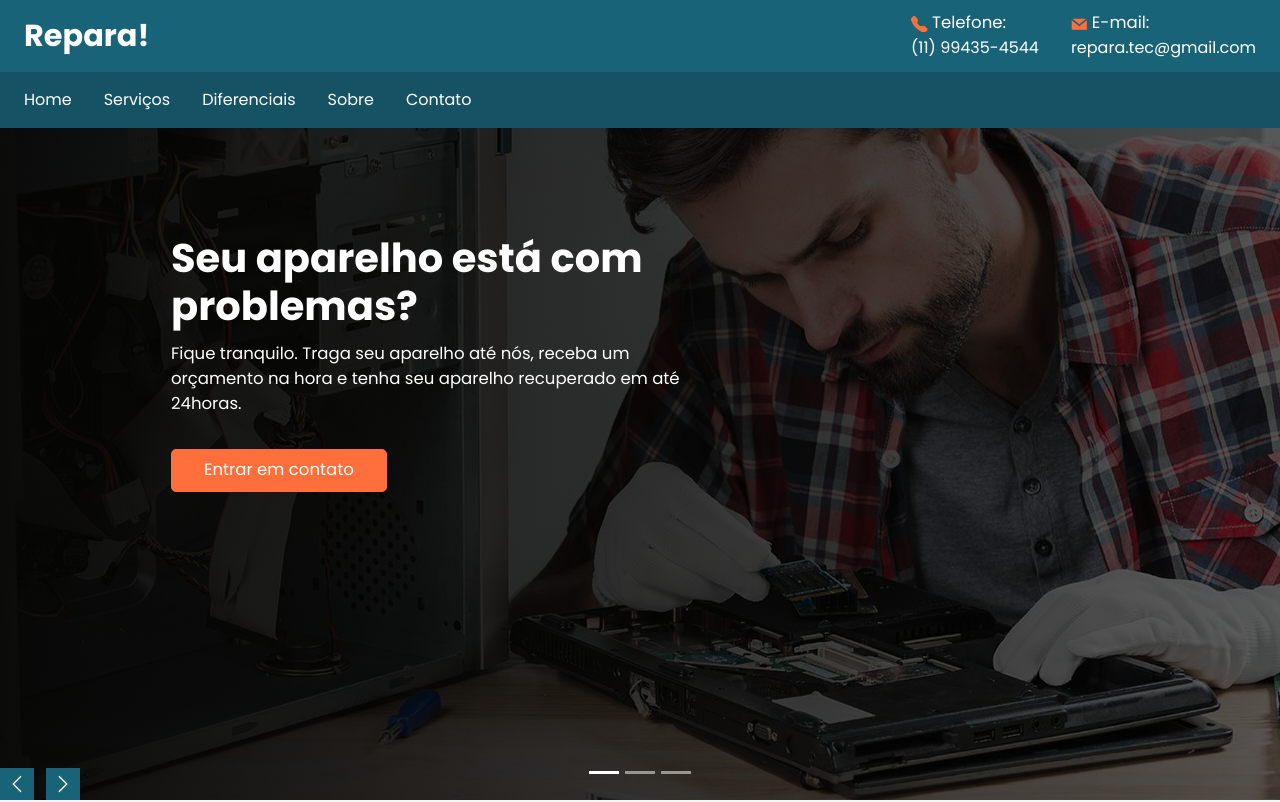
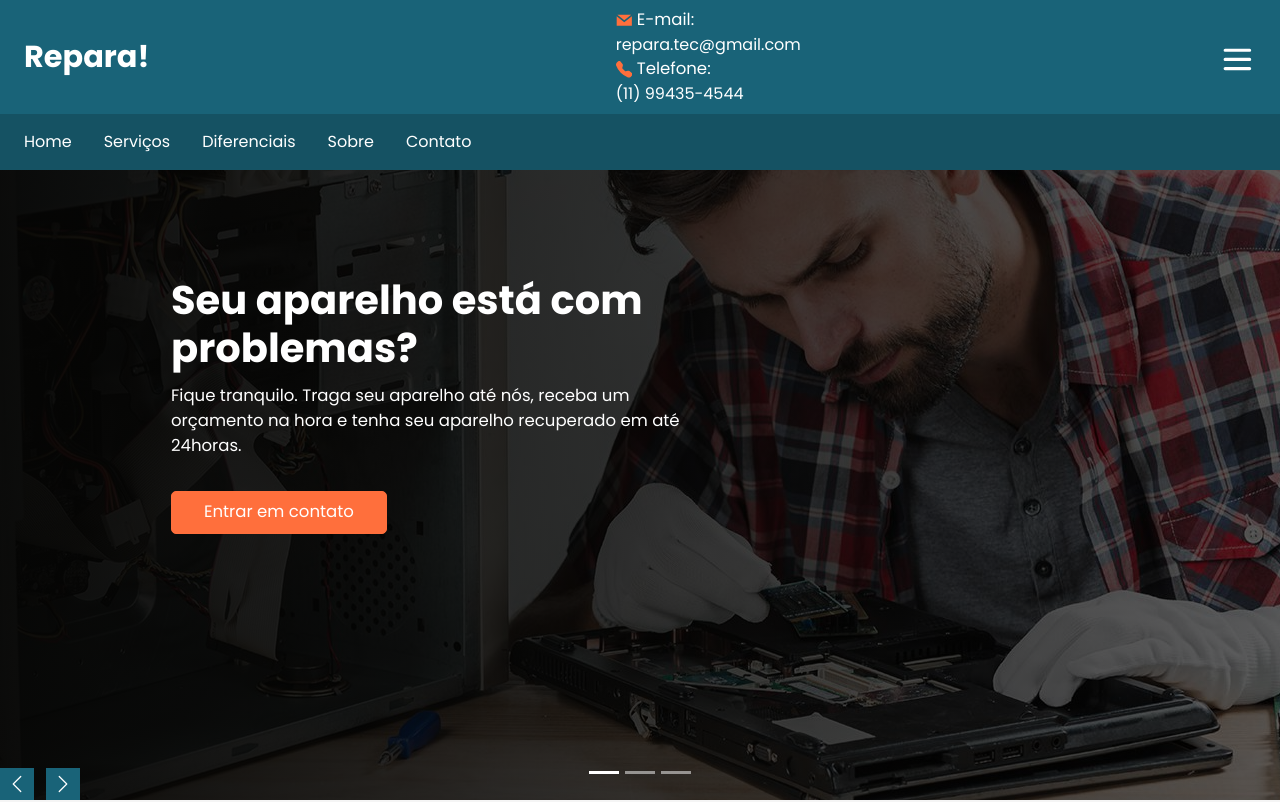
Before and after one commit to DanielArrivabene/repara, a React (Vite) app in the folder repara/: page / in a window 1280 px wide. Shown: the top 802 px of the page. Built offline with nearby package versions, Linux system fonts and the light colour scheme.

Commit message:
menu integrado

```diff
--- /dev/null
+++ b/repara/src/components/header/Menu.jsx
@@ -0,0 +1,47 @@
+import { HiOutlineMenu } from "react-icons/hi";
+import { useState } from 'react';
+
+import "../../styles/components/Menu.scss";
+
+import NavbarTopLink from './NavbarTopLink'
+import NavbarBottom from "./NavbarBottom";
+
+function Menu() {
+    const [showModal, setShowModal] = useState(false);
+
+  const handleModal = () => {
+    setShowModal(!showModal);
+  };
+
+  return (
+    <>
+        <div>
+        <button id="menu_icon" onClick={handleModal}>
+            <HiOutlineMenu />
+        </button>
+
+        {showModal && (
+            <div className="modal show fade menu_modal" tabIndex="-1" role="dialog">
+                <div className="modal-dialog" role="document">
+                    <div className="modal-content">
+                        <div className="modal-header">
+                            <button type="button" className="close" onClick={handleModal}>
+                                <span>&times;</span>
+                            </button>
+                        </div>
+                        <div className="modal-body">
+                            <NavbarBottom />
+                            <ul className="navbar-nav">
+                                <NavbarTopLink />
+                            </ul>
+                        </div>
+                    </div>
+                </div>
+            </div>
+        )}
+    </div>
+    </>
+  )
+}
+
+export default Menu
--- a/repara/src/components/header/Navbar.jsx
+++ b/repara/src/components/header/Navbar.jsx
@@ -1,10 +1,8 @@
-import { BsFillTelephoneFill } from "react-icons/bs";
-import { GrMail } from "react-icons/gr";
-
 import '../../styles/components/Navbar.scss'
 
 import NavbarTopLink from './NavbarTopLink'
 import NavbarBottom from './NavbarBottom'
+import Menu from "./Menu";
 
 function Navbar() {
   return (
@@ -13,9 +11,9 @@ function Navbar() {
             <div className="navbar_top navbar navbar-expand-lg p-2 px-4">
                 <a id="navbar_top__logo" className="navbar-brand" href="#">Repara!</a>
                 <ul className="navbar-nav">
-                    <NavbarTopLink label="Telefone" data="(11) 99435-4544" icon={<BsFillTelephoneFill />} href="#" />
-                    <NavbarTopLink label="E-mail" data="repara.tec@gmail.com" icon={<GrMail />}  href="#" />
+                    <NavbarTopLink />
                 </ul>
+                <Menu />
             </div>
             <NavbarBottom />
         </nav>
--- a/repara/src/components/header/NavbarTopLink.jsx
+++ b/repara/src/components/header/NavbarTopLink.jsx
@@ -1,10 +1,21 @@
-/* eslint-disable react/prop-types */
+import { BsFillTelephoneFill } from "react-icons/bs";
+import { GrMail } from "react-icons/gr";
 
-function NavbarTopLink(props) {
+function NavbarTopLink() {
+
+    const links = [
+        {label: "E-mail", data: "repara.tec@gmail.com", icon: <GrMail />, href:"#"},
+        {label: "Telefone", data:"(11) 99435-4544", icon: <BsFillTelephoneFill />, href:"#"},
+    ]
+
     return (
         <li className="navbar_top__item nav-item">
-            <p>{props.icon} {props.label}:</p>
-            <a className="nav-link" href={props.href}>{props.data}</a>
+            {links && links.map((link, index) => (
+                <span key={index}>
+                    <p>{link.icon} {link.label}:</p>
+                    <a className="nav-link" href={link.href}>{link.data}</a>
+                </span>
+            ))}
         </li>
     )
 }
--- /dev/null
+++ b/repara/src/styles/components/Menu.scss
@@ -0,0 +1,76 @@
+@import '../variables.scss';
+@import '../mixins.scss';
+
+#menu_icon {
+    @include transition_text;
+    background-color: transparent;
+    border: none;
+    font-size: 2.3em;
+}
+
+.menu_modal {
+    display: block;
+    color: $text-light-color;
+    background-color: #000000a1;
+
+    .modal-dialog {
+        margin: 0 auto;
+        width: 80%
+    }
+
+    .modal-content {
+        @extend .menu_modal;
+        background-color: $main-color-dark;
+    }
+
+    .modal-header {
+        justify-content: end;
+        border-bottom: none;
+        padding: 0 2em;
+
+        button {
+            background-color: transparent;
+            border: none;
+
+            span {
+                @include transition_text;
+                display: inline-block;
+                font-size: 4em;
+                height: 20px;
+            }
+        }
+    }
+
+    .modal-body {
+
+        .navbar_bottom {
+            box-shadow: none;
+            justify-content: center;
+
+            ul {
+                flex-direction: column;
+                align-items: center;
+
+                li {
+                    margin-right: 0;
+                    margin-bottom: 1em;
+                    font-size: 1.2em;
+                }
+            }
+        }
+    }
+
+    ul {
+        justify-content: center;
+
+        li {
+            margin: 0;
+
+            span {
+                display: block;
+                margin-bottom: 2em;
+                text-align: center;
+            }
+        }
+    }
+}
--- a/repara/src/styles/mixins.scss
+++ b/repara/src/styles/mixins.scss
@@ -27,7 +27,7 @@
 @mixin transition_text {
     color: $text-light-color;
     -webkit-transition: all 0.3s;
-    transition: all 0.3s;
+    transition: all 0.2s;
 
     &:hover {
         color: $secondary-color;
```
